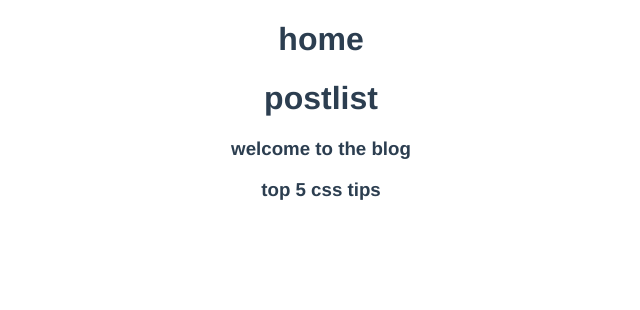
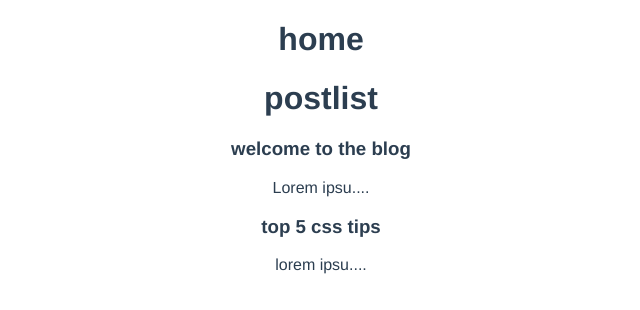
Before and after one commit to Antony-jacques/vue-blog-composition, a Vue app: page / in a window 1280 px wide. Shown: the top 310 px of the page, without its empty margins (319-959 px from the left). Built offline with nearby package versions, Linux system fonts and the light colour scheme.

Commit message:
use props with computed

```diff
--- a/src/components/SinglePost.vue
+++ b/src/components/SinglePost.vue
@@ -1,17 +1,25 @@
 <template>
   <div>
-  <h3>{{post.title}}</h3></div>
+    <h3>{{post.title}}</h3>
+    <p>{{snippet}}</p>
+  </div>
 </template>
 
 <script>
+import {computed } from 'vue'
 export default {
-    props: ['post'],
-    setup(props){
-        console.log('single',props.post)
-    }
-}
+  props: ["post"],
+
+  setup(props) {
+    const snippet = computed(()=>{
+        return props.post.body.substring(0,10) + "...."
+    })
+
+    return { snippet }
+  }
+
+};
 </script>
 
 <style>
-
 </style>>
--- a/src/views/HomeView.vue
+++ b/src/views/HomeView.vue
@@ -13,11 +13,11 @@ export default {
   name: "HomeView",
   components: { PostList },
   setup() {
+    //imagine that we don't want the entire post.body
     const posts = [
-      {title: "welcome to the blog", body:'lorem ipsum', id: 1},
-      {title: "top 5 css tips", body:'loem ipsum', id: 2}
+      {title: "welcome to the blog", body:'Lorem ipsum dolor sit amet consectetur adipisicing elit. Alias quidem maxime harum impedit laborum quo iusto exercitationem, a quisquam velit', id: 1},
+      {title: "top 5 css tips", body:'lorem ipsum', id: 2}
     ]
-
 
     return { posts };
   }
```
